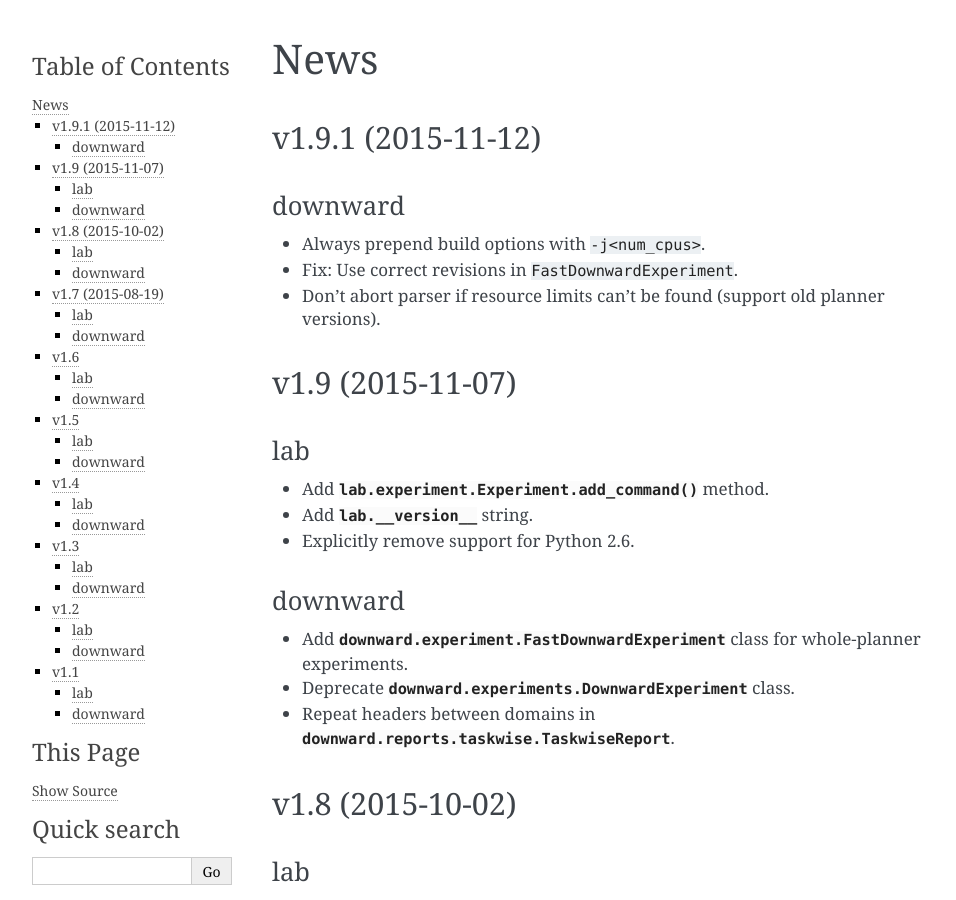
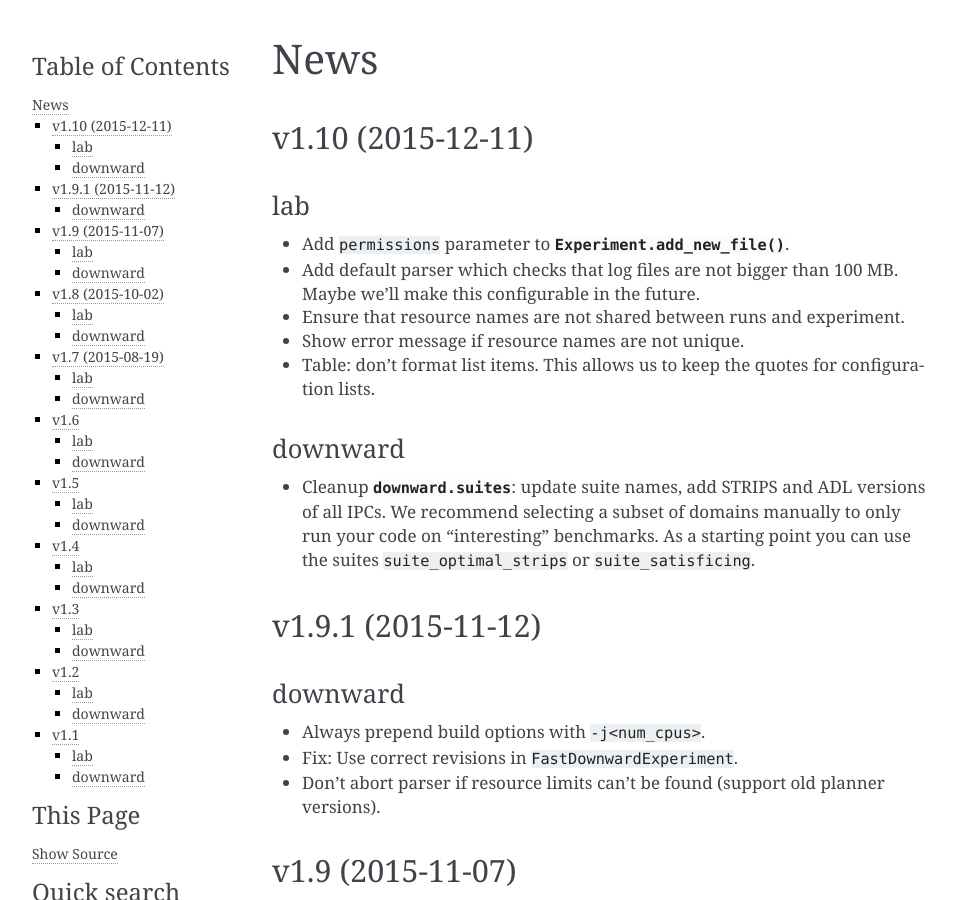
Before and after one commit to aibasel/lab, a Sphinx documentation site: the page built from docs/news.rst, in a window 1280 px wide and 900 px high. Shown: the whole window, without its empty margins (148-1104 px from the left). Built offline with Sphinx 7.4.7, drawn with Linux system fonts in a browser that asks for light colours.

Commit message:
update news.rst

```diff
--- a/docs/news.rst
+++ b/docs/news.rst
@@ -1,5 +1,28 @@
 News
 ====
+
+.. module :: lab.experiment
+.. module :: downward.experiments
+
+v1.10 (2015-12-11)
+------------------
+
+lab
+^^^
+* Add ``permissions`` parameter to :func:`Experiment.add_new_file()`.
+* Add default parser which checks that log files are not bigger than 100 MB. Maybe we'll make this configurable in the future.
+* Ensure that resource names are not shared between runs and experiment.
+* Show error message if resource names are not unique.
+* Table: don't format list items. This allows us to keep the quotes for configuration lists.
+
+downward
+^^^^^^^^
+* Cleanup :py:mod:`downward.suites`: update suite names, add STRIPS and
+  ADL versions of all IPCs. We recommend selecting a subset of domains
+  manually to only run your code on "interesting" benchmarks. As a
+  starting point you can use the suites ``suite_optimal_strips`` or
+  ``suite_satisficing``.
+
 
 v1.9.1 (2015-11-12)
 -------------------
```
Also changed, not shown: other parts of docs/news.rst (+0 -4 lines).
